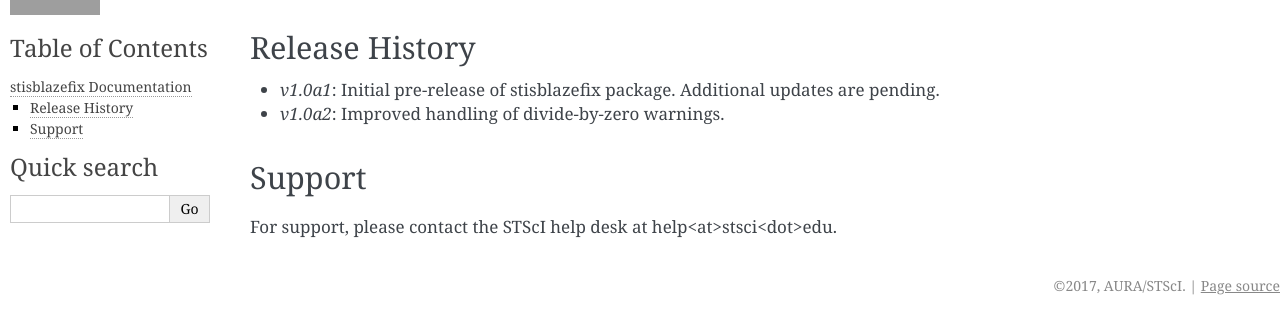
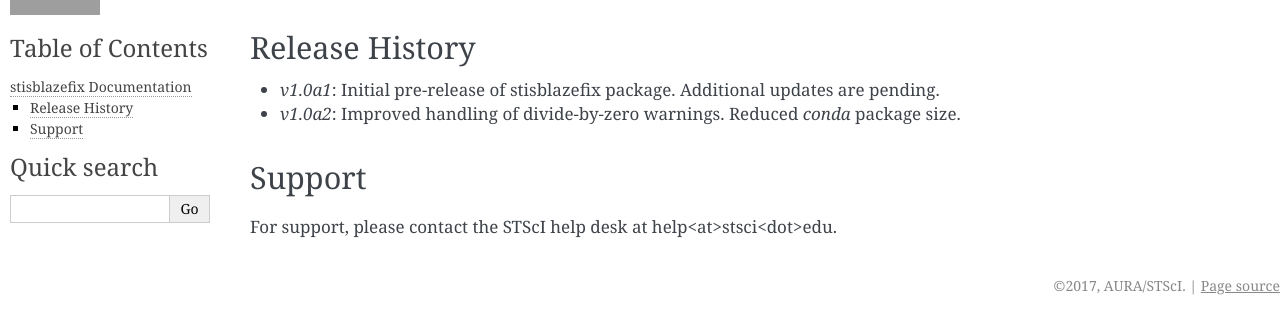
Before and after one commit to spacetelescope/stisblazefix, a Sphinx documentation site: the page built from doc/index.rst, in a window 1280 px wide, cut to the strip 383-717 px from the top of the page. Built offline with Sphinx 7.4.7, drawn with Linux system fonts in a browser that asks for light colours; formulas are drawn with MathJax 3; grey boxes are pictures that could not be loaded.

Commit message:
[skip ci] Updated release history for v1.0a2.

```diff
--- a/doc/index.rst
+++ b/doc/index.rst
@@ -26,7 +26,7 @@
 ---------------
 
 * `v1.0a1`:  Initial pre-release of stisblazefix package.  Additional updates are pending.
-* `v1.0a2`:  Improved handling of divide-by-zero warnings.
+* `v1.0a2`:  Improved handling of divide-by-zero warnings.  Reduced `conda` package size.
 
 Support
 -------
```
